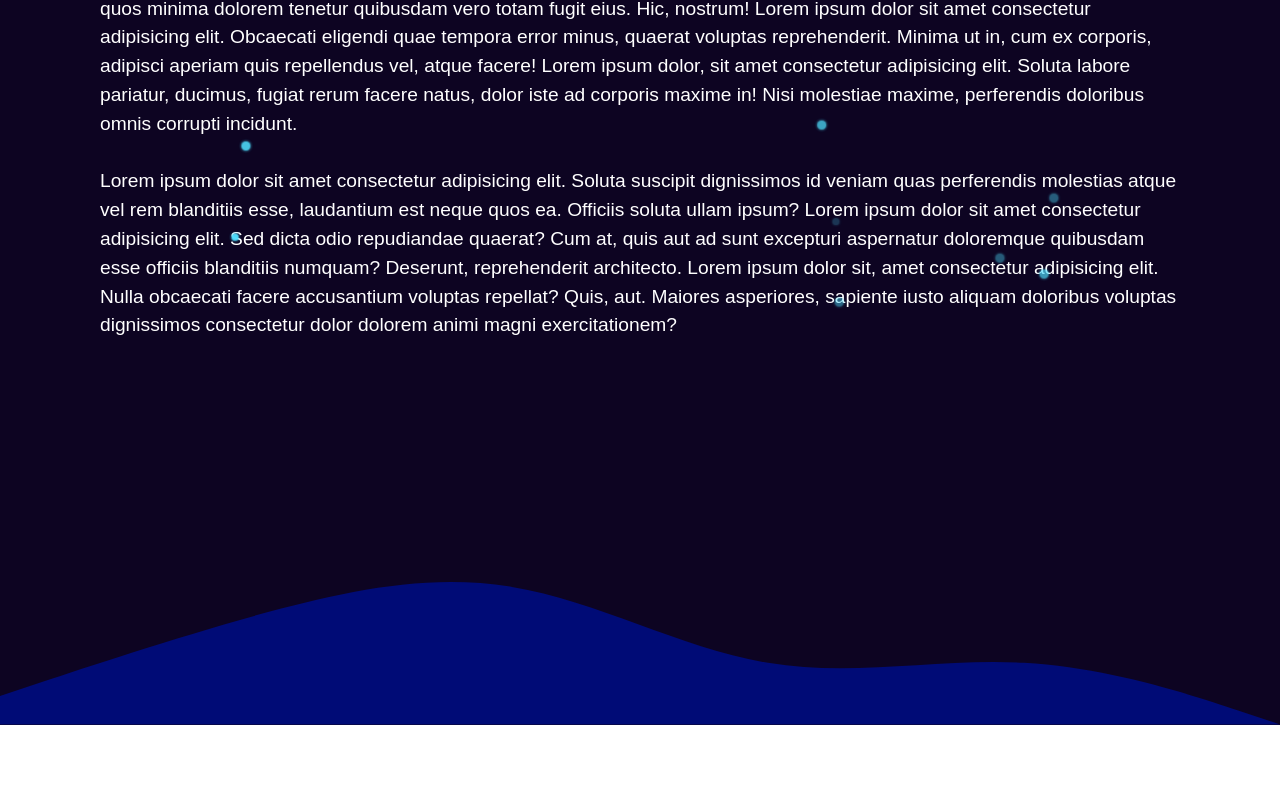
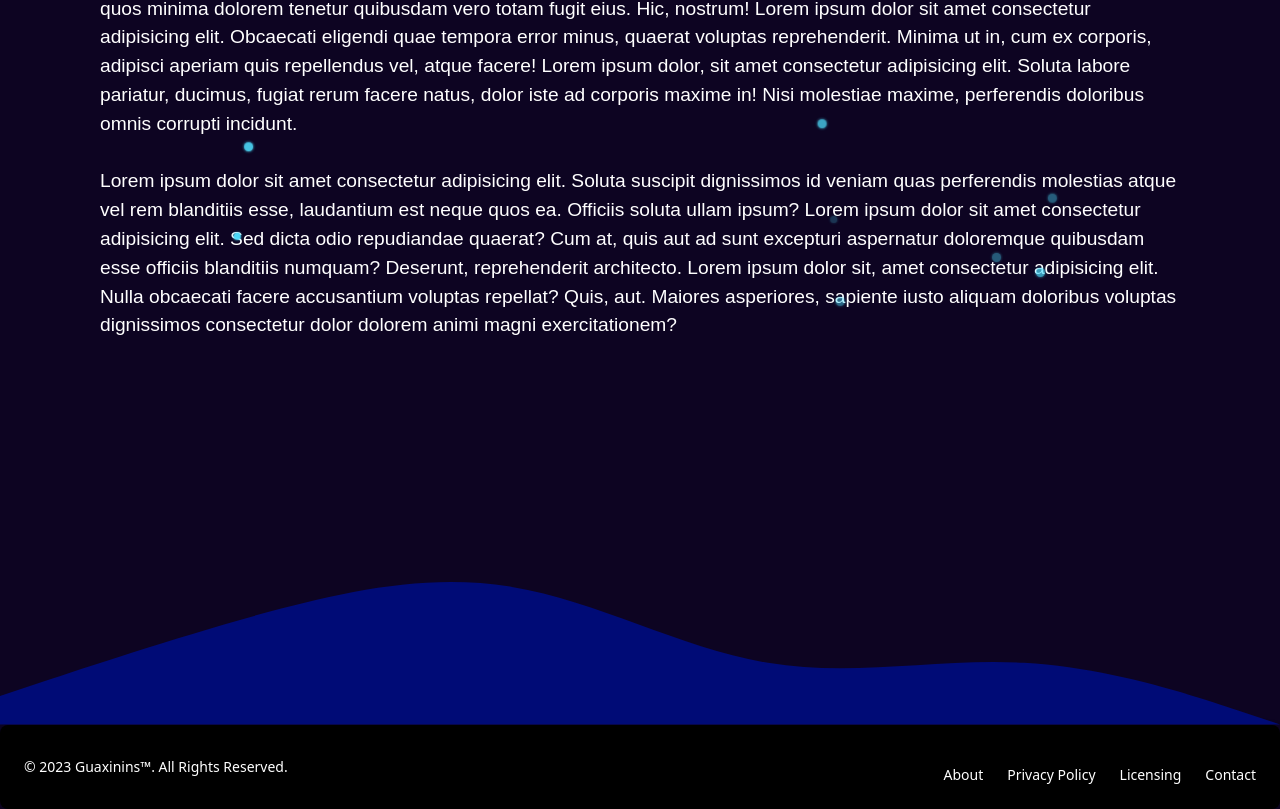
Before and after one commit to asgabrielsilva/shopping-cart-2infos-2023-master, a Vue app: page / in a window 1280 px wide. Shown: the part 1593-2402 px from the top of the page. Before the commit the page ends 2318 px from the top, so only its background shows below. Built offline with nearby package versions, Linux system fonts and the light colour scheme.

Commit message:
footer básico

```diff
--- a/src/App.vue
+++ b/src/App.vue
@@ -51,6 +51,28 @@
   <main>
     <router-view />
   </main>
+
+
+<footer style="color: #fff;" class="bg-black rounded-lg shadow white:bg-white-800">
+    <div class="w-full mx-auto max-w-screen-xl p-4 md:flex md:items-center md:justify-between">
+      <span class="text-sm text-white-500 sm:text-center white:text-white-400">© 2023 <a href="https://flowbite.com/" class="hover:underline">Guaxinins™</a>. All Rights Reserved.
+    </span>
+    <ul class="flex flex-wrap items-center mt-3 text-sm font-medium text-white-500 dark:text-white-400 sm:mt-0">
+        <li>
+            <a href="#" class="hover:underline me-4 md:me-6">About</a>
+        </li>
+        <li>
+            <a href="#" class="hover:underline me-4 md:me-6">Privacy Policy</a>
+        </li>
+        <li>
+            <a href="#" class="hover:underline me-4 md:me-6">Licensing</a>
+        </li>
+        <li>
+            <a href="#" class="hover:underline">Contact</a>
+        </li>
+    </ul>
+    </div>
+</footer>
 
 </template>
 
```
